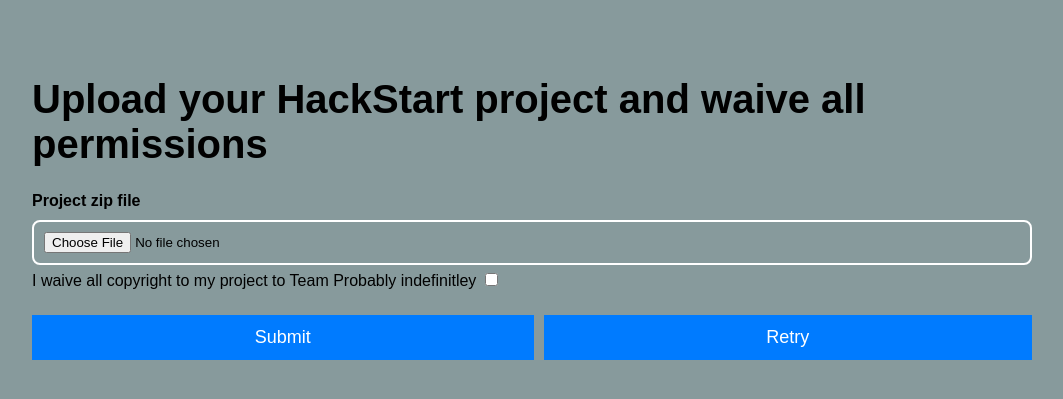
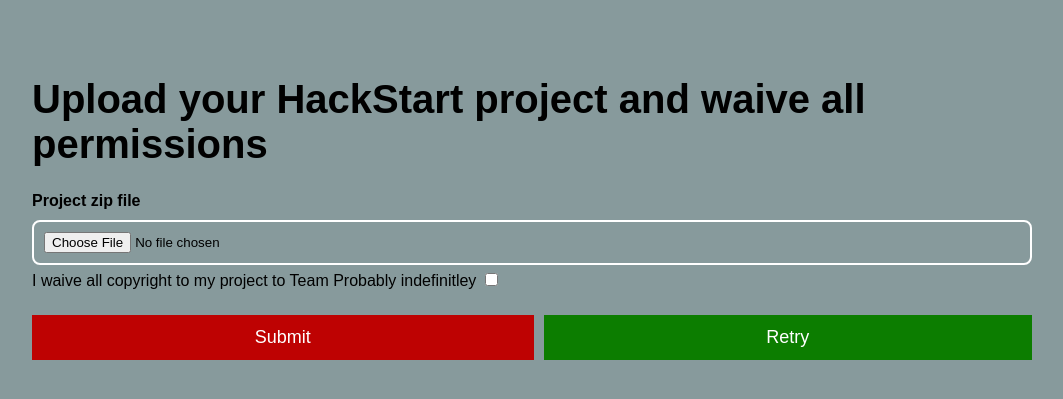
Before and after one commit to DeaDvey/hackstart26, a Flask app: page /page9 in a window 1280 px wide. Shown: the top 399 px of the page, without its empty margins (108-1171 px from the left). Run offline with Flask 3, Linux system fonts and the light colour scheme.

Commit message:
Changed submit and retry button styles

```diff
--- a/static/index.css
+++ b/static/index.css
@@ -42,14 +42,29 @@ body {
     margin-top: 25px;
     padding: 12px;
     font-size: 18px;
-    background: #007bff;
+    background: #be0202;
+    color: white;
+    border: none;
+    cursor: pointer;
+}
+
+.retryButton {
+    width: 100%;
+    margin-top: 25px;
+    padding: 12px;
+    font-size: 18px;
+    background: #0c7d00;
     color: white;
     border: none;
     cursor: pointer;
 }
 
 .submitButton:hover {
-    background: #0056b3;
+    background: #860000;
+}
+
+.retryButton:hover {
+	background: #095800;
 }
 
 #error-message {
--- a/templates/form1.html
+++ b/templates/form1.html
@@ -43,7 +43,7 @@
             required
         >
 
-        <button class="submitButton" type="submit">Next</button>
+        <button class="retryButton" type="submit">Next</button>
     </form>
 </div>
 
--- a/templates/form2.html
+++ b/templates/form2.html
@@ -31,7 +31,7 @@
 
 		<div id="button-grid">
 			<button class="submitButton" type="submit">Submit</button>
-			<a href="/"><button class="submitButton">Retry</button></a>
+			<a href="/"><button class="retryButton">Retry</button></a>
 		</div>
     </form>
 </div>
--- a/templates/form3.html
+++ b/templates/form3.html
@@ -28,7 +28,7 @@
         >
        <div id="button-grid">
             <button class="submitButton" type="submit">Submit</button>
-            <a href="/"><button class="submitButton">Retry</button></a>
+            <a href="/"><button class="retryButton">Retry</button></a>
         </div>
     </form>
 </div>
--- a/templates/form4.html
+++ b/templates/form4.html
@@ -31,7 +31,7 @@
 
        <div id="button-grid">
             <button class="submitButton" type="submit">Submit</button>
-            <a href="/"><button class="submitButton">Retry</button></a>
+            <a href="/"><button class="retryButton">Retry</button></a>
         </div>
     </form>
 </div>
--- a/templates/form5.html
+++ b/templates/form5.html
@@ -37,7 +37,7 @@
 
        <div id="button-grid">
             <a href="/"><button class="submitButton">Retry</button></a>
-            <button class="submitButton" type="submit">Submit</button>
+            <button class="retryButton" type="submit">Submit</button>
         </div>
     </form>
 </div>
--- a/templates/form6.html
+++ b/templates/form6.html
@@ -35,7 +35,7 @@
 
        <div id="button-grid">
             <button class="submitButton" type="submit">Submit</button>
-            <a href="/"><button class="submitButton">Retry</button></a>
+            <a href="/"><button class="retryButton">Retry</button></a>
         </div>
     </form>
 </div>
--- a/templates/form8.html
+++ b/templates/form8.html
@@ -19,6 +19,8 @@
             </div>
         </form>
     </div>
+
+    <a href="/"><button class="retryButton">I give up</button></a>
 
 <script>
     const arena = document.getElementById('catch-arena');
--- a/templates/form9.html
+++ b/templates/form9.html
@@ -24,7 +24,7 @@
 		<input type="checkbox" required/>
        <div id="button-grid">
             <button class="submitButton" type="submit">Submit</button>
-            <a href="/"><button class="submitButton">Retry</button></a>
+            <a href="/"><button class="retryButton">Retry</button></a>
         </div>
     </form>
 </div>
```
Also changed, not shown: templates/form7.html (+16 -10 lines). Lines whose indentation alone changed are shown as unchanged.
